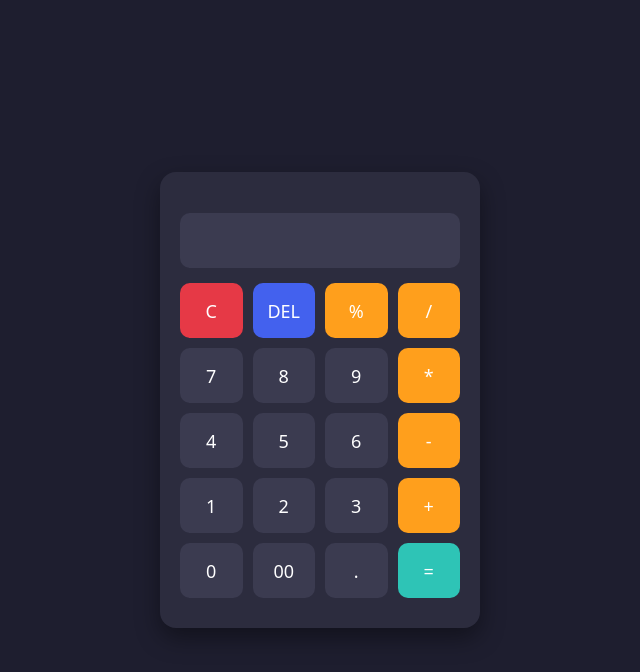
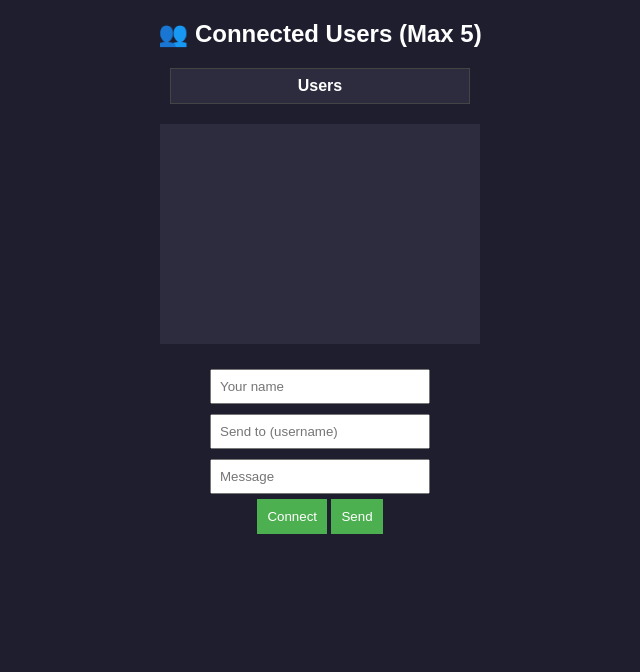
Before and after one commit to srujaldoshi05-ctrl/timepass, a plain HTML site: page index.html in a window 1280 px wide. Shown: the whole page, without its empty margins (320-960 px from the left). Drawn offline with Linux system fonts and the light colour scheme.

Commit message:
Transform calculator page into private chat interface

```diff
--- a/index.html
+++ b/index.html
@@ -1,52 +1,139 @@
 <!DOCTYPE html>
-<html lang="en">
+<html>
 <head>
-<meta charset="UTF-8">
-<meta name="viewport" content="width=device-width, initial-scale=1.0">
-<title>Calculator</title>
-<link rel="stylesheet" href="style.css">
+    <title>Private Chat</title>
+
+    <style>
+        body {
+            font-family: Arial;
+            background: #1e1e2f;
+            color: white;
+            text-align: center;
+        }
+
+        table {
+            margin: 20px auto;
+            border-collapse: collapse;
+            width: 300px;
+            background: #2c2c3e;
+        }
+
+        th, td {
+            border: 1px solid #444;
+            padding: 8px;
+        }
+
+        #chat {
+            width: 300px;
+            height: 200px;
+            margin: 20px auto;
+            overflow-y: auto;
+            background: #2c2c3e;
+            padding: 10px;
+            list-style: none;
+        }
+
+        input {
+            padding: 8px;
+            margin: 5px;
+            width: 200px;
+        }
+
+        button {
+            padding: 10px;
+            background: #4caf50;
+            color: white;
+            border: none;
+            cursor: pointer;
+        }
+    </style>
 </head>
 <body>
 
-<div class="calculator">
+<h2>👥 Connected Users (Max 5)</h2>
 
-<div class="display">
-<div id="history"></div>
-<input type="text" id="screen" readonly>
+<table>
+    <thead>
+        <tr><th>Users</th></tr>
+    </thead>
+    <tbody id="userTable"></tbody>
+</table>
+
+<ul id="chat"></ul>
+
+<div>
+    <input id="username" placeholder="Your name"><br>
+    <input id="target" placeholder="Send to (username)"><br>
+    <input id="message" placeholder="Message"><br>
+
+    <button onclick="connect()">Connect</button>
+    <button onclick="sendMessage()">Send</button>
 </div>
 
-<div class="buttons">
+<script>
+let ws;
 
-<button class="clear">C</button>
-<button class="delete">DEL</button>
-<button class="operator">%</button>
-<button class="operator">/</button>
+// 🔥 CHANGE THIS EVERY TIME YOU RUN NGROK
+const BASE_URL = "https://lynsey-jolliest-immaturely.ngrok-free.dev/";
 
-<button>7</button>
-<button>8</button>
-<button>9</button>
-<button class="operator">*</button>
+function connect() {
+    const username = document.getElementById("username").value;
 
-<button>4</button>
-<button>5</button>
-<button>6</button>
-<button class="operator">-</button>
+    if (!username) {
+        alert("Enter username");
+        return;
+    }
 
-<button>1</button>
-<button>2</button>
-<button>3</button>
-<button class="operator">+</button>
+    ws = new WebSocket(`${BASE_URL}/ws/${username}`);
 
-<button class="zero">0</button>
-<button class="zero">00</button>
-<button>.</button>
-<button class="equal">=</button>
+    ws.onmessage = (event) => {
+        try {
+            const data = JSON.parse(event.data);
 
-</div>
+            if (data.type === "users") {
+                const table = document.getElementById("userTable");
+                table.innerHTML = "";
 
-</div>
+                data.users.forEach(user => {
+                    const row = document.createElement("tr");
+                    const cell = document.createElement("td");
+                    cell.textContent = user;
+                    row.appendChild(cell);
+                    table.appendChild(row);
+                });
+            }
 
-<script src="index.js"></script>
+        } catch {
+            const li = document.createElement("li");
+            li.textContent = event.data;
+            document.getElementById("chat").appendChild(li);
+        }
+    };
+
+    ws.onclose = () => {
+        alert("Disconnected or server full");
+    };
+}
+
+function sendMessage() {
+    const from = document.getElementById("username").value;
+    const to = document.getElementById("target").value;
+    const message = document.getElementById("message").value;
+
+    if (!to || !message) {
+        alert("Enter target and message");
+        return;
+    }
+
+    ws.send(JSON.stringify({
+        from,
+        to,
+        message
+    }));
+
+    document.getElementById("message").value = "";
+}
+</script>
 
 </body>
 </html>
```
